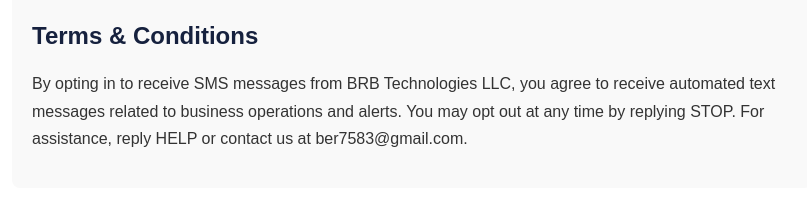
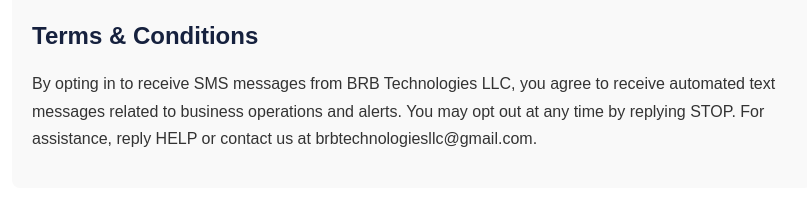
Before and after one commit to ber7583-stack/brbtechnologies.github.io, a plain HTML site: page index.html in a window 1280 px wide. Shown: the part 1103-1305 px from the top of the page, without its empty margins (228-1035 px from the left). Drawn offline with Linux system fonts and the light colour scheme.

Commit message:
Update index.html

```diff
--- a/index.html
+++ b/index.html
@@ -43,7 +43,7 @@
 
   <div class="section">
     <h2>Terms & Conditions</h2>
-    <p>By opting in to receive SMS messages from BRB Technologies LLC, you agree to receive automated text messages related to business operations and alerts. You may opt out at any time by replying STOP. For assistance, reply HELP or contact us at ber7583@gmail.com.</p>
+    <p>By opting in to receive SMS messages from BRB Technologies LLC, you agree to receive automated text messages related to business operations and alerts. You may opt out at any time by replying STOP. For assistance, reply HELP or contact us at brbtechnologiesllc@gmail.com.</p>
   </div>
 
   <div class="section">
```
